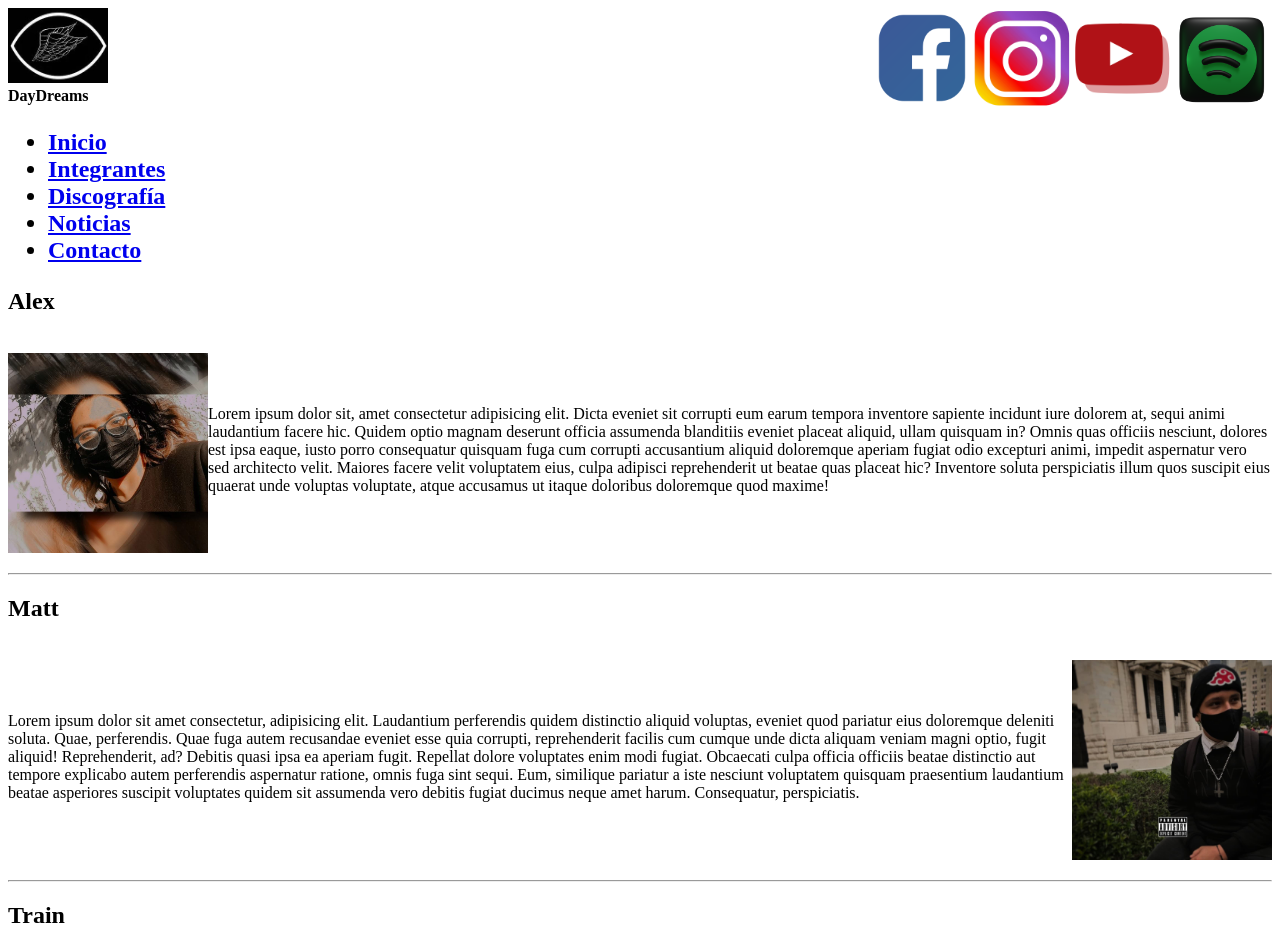
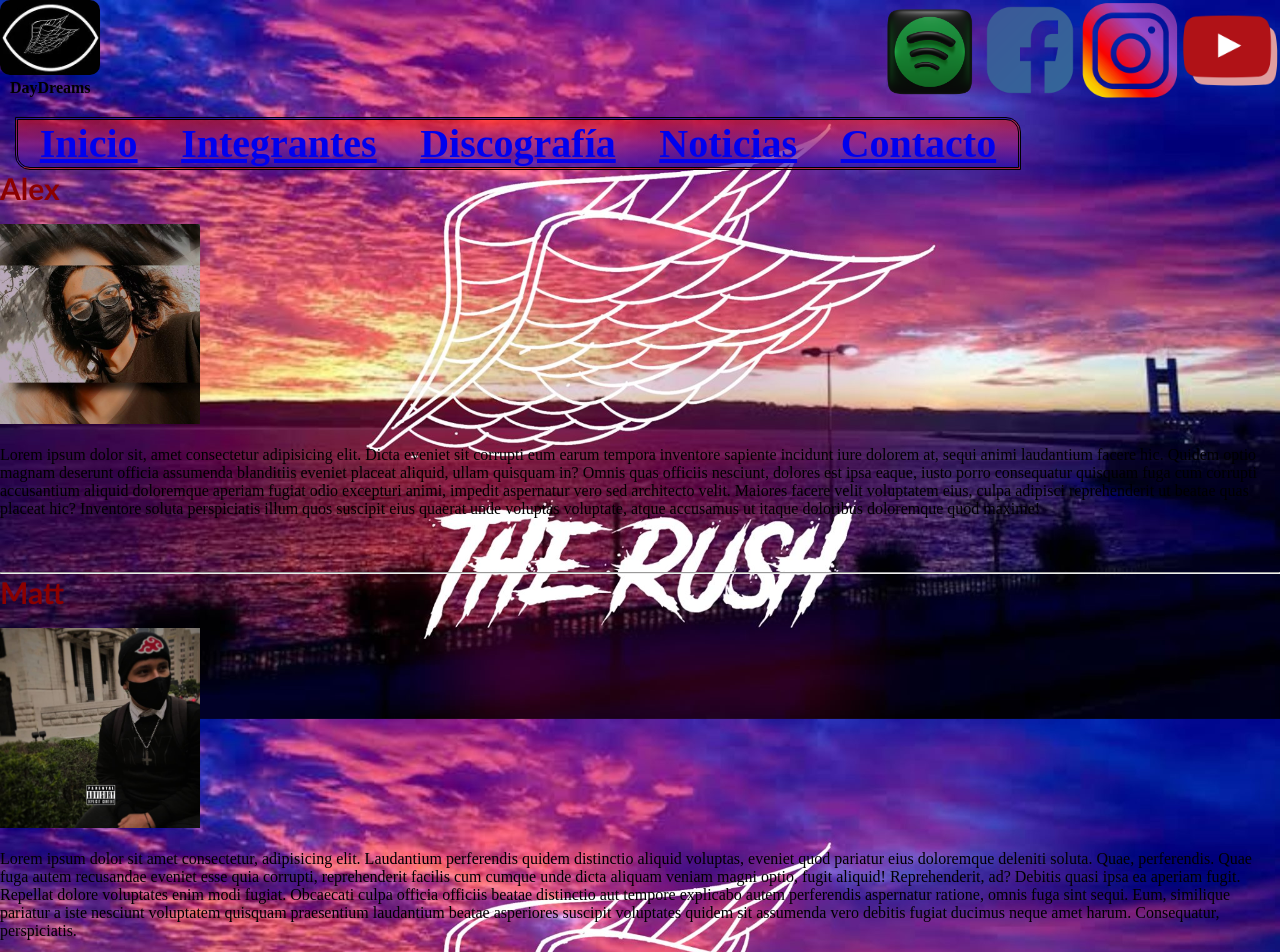
Before and after one commit to TrainHXIII/DayDreams, a plain HTML site: page pages/integrantes.html in a window 1280 px wide. Shown: the top 952 px of the page. Drawn offline with Linux system fonts and the light colour scheme.

Commit message:
Branch animacion index cambios

```diff
--- a/css/style.css
+++ b/css/style.css
@@ -5,6 +5,7 @@
 
 body {
     background-image: url(../img/background.jpg);
+    background-size: 100%;
 }
 
 .logo {
@@ -34,7 +35,7 @@ body {
 
 h1 {
     display: inline-block;
-    background-image: linear-gradient(rgba(255, 25, 0, 0.514), rgba(146, 33, 131, 0.782));
+    background-image: linear-gradient(rgba(255, 25, 0, 0.514), rgba(146, 33, 131, 0.782), rgba(43, 16, 176, 0.686));
     border-style: double;
     font-size: 40px;
     font-family: 'Times New Roman';
@@ -50,6 +51,10 @@ h1 {
     flex-wrap: wrap;
     justify-content: space-around;
 
+}
+
+.navegador :hover {
+    background-image: radial-gradient(rgba(255, 255, 255, 0.988), rgba(208, 49, 105, 0.714));
 }
 
 .quinesSomos {
--- a/pages/integrantes.html
+++ b/pages/integrantes.html
@@ -6,27 +6,24 @@
     <meta http-equiv="X-UA-Compatible" content="IE=edge">
     <meta name="viewport" content="width=device-width, initial-scale=1.0">
     <link rel="icon" href="../img/logo.jpg">
+    <link rel="stylesheet" href="../css/style.css">
     <title>Daydreams</title>
 </head>
 
 <body>
     <header>
-        <a href="../index.html"><img src="../img/Logo.jpg" width="100" height="75" alt="Logo de DayDreams"></a>
-        <a href="" target="_blank"><img src="../img/spotify.webp" width="100" alt="Logo de Spotify"
-                style="float:right"></a>
+        <a href="../index.html"><img class="logo" src="../img/Logo.jpg" alt="Logo de DayDreams"></a>
+        <a href="" target="_blank"><img class="spotify" src="../img/spotify.webp" alt="Logo de Spotify"></a>
         <!-- No tenemos Spotify -->
-        <a href="https://www.youtube.com/channel/UC7i8DphhctgyfFrOyKVKTpA" target="_blank"><img src="../img/youtube.png"
-                width="100" alt="Logo de Youtube" style="float:right"></a>
-        <a href="https://www.instagram.com/the.rush.project/" target="_blank"><img src="../img/instagram.webp"
-                width="100" alt="Logo de instagram" style="float:right"></a>
-        <a href="https://www.facebook.com/The-Rush-101519521686608" target="_blank"><img src="../img/facebook.png"
-                width="100" alt="Logo de Facebook" style="float:right"></a>
+        <a href="https://www.youtube.com/channel/UC7i8DphhctgyfFrOyKVKTpA" target="_blank"><img class="youtube" src="../img/youtube.png" alt="Logo de Youtube"></a>
+        <a href="https://www.instagram.com/the.rush.project/" target="_blank"><img class="instagram" src="../img/instagram.webp" alt="Logo de instagram"></a>
+        <a href="https://www.facebook.com/The-Rush-101519521686608" target="_blank"><img class="facebook" src="../img/facebook.png" alt="Logo de Facebook"></a>
         <br>
-        <strong>DayDreams</strong>
+        <strong class="dayDreams">DayDreams</strong>
 
         <nav>
             <h1>
-                <ul>
+                <ul class="navegador">
                     <li><a href="../index.html">Inicio</a></li>
                     <li><a href="integrantes.html">Integrantes</a></li>
                     <li><a href="discografia.html">Discografía</a></li>
@@ -42,9 +39,10 @@
             Alex
         </h2>
         <br>
-        <img src="../img/alex.jpg" width="200" alt="Foto de Alex" style="float:left">
-        <br><br>
-        <p>Lorem ipsum dolor sit, amet consectetur adipisicing elit. Dicta eveniet sit corrupti eum earum tempora
+        <div class="divAlex">
+            <img class="imagenAlex" src="../img/alex.jpg" width="200" alt="Foto de Alex">
+            <br><br>
+            <p class="descripcionAlex">Lorem ipsum dolor sit, amet consectetur adipisicing elit. Dicta eveniet sit corrupti eum earum tempora
             inventore sapiente incidunt iure dolorem at, sequi animi laudantium facere hic. Quidem optio magnam deserunt
             officia assumenda blanditiis eveniet placeat aliquid, ullam quisquam in? Omnis quas officiis nesciunt,
             dolores est ipsa eaque, iusto porro consequatur quisquam fuga cum corrupti accusantium aliquid doloremque
@@ -52,6 +50,7 @@
             voluptatem eius, culpa adipisci reprehenderit ut beatae quas placeat hic? Inventore soluta perspiciatis
             illum quos suscipit eius quaerat unde voluptas voluptate, atque accusamus ut itaque doloribus doloremque
             quod maxime!</p>
+        </div>
         <br><br><br>
         <hr>
 
@@ -59,9 +58,10 @@
             Matt
         </h2>
         <br>
-        <img src="../img/matt.jpg" width="200" alt="Foto de Matt" style="float:right">
-        <br><br>
-        <p>Lorem ipsum dolor sit amet consectetur, adipisicing elit. Laudantium perferendis quidem distinctio aliquid
+        <div>
+            <img src="../img/matt.jpg" width="200" alt="Foto de Matt">
+            <br><br>
+            <p class="descripcionMatt">Lorem ipsum dolor sit amet consectetur, adipisicing elit. Laudantium perferendis quidem distinctio aliquid
             voluptas, eveniet quod pariatur eius doloremque deleniti soluta. Quae, perferendis. Quae fuga autem
             recusandae eveniet esse quia corrupti, reprehenderit facilis cum cumque unde dicta aliquam veniam magni
             optio, fugit aliquid! Reprehenderit, ad? Debitis quasi ipsa ea aperiam fugit. Repellat dolore voluptates
@@ -69,6 +69,7 @@
             aspernatur ratione, omnis fuga sint sequi. Eum, similique pariatur a iste nesciunt voluptatem quisquam
             praesentium laudantium beatae asperiores suscipit voluptates quidem sit assumenda vero debitis fugiat
             ducimus neque amet harum. Consequatur, perspiciatis.</p>
+        </div>
         <br><br><br>
         <hr>
 
@@ -76,9 +77,10 @@
             Train
         </h2>
         <br>
-        <img src="../img/train.jpg" width="200" alt="Foto de Train" style="float:left">
-        <br><br>
-        <p>Lorem ipsum dolor sit amet consectetur adipisicing elit. Quibusdam, consequuntur voluptate. Quam, iure iste.
+        <div>
+            <img src="../img/train.jpg" width="200" alt="Foto de Train">
+            <br><br>
+            <p class="descripcionTrain">Lorem ipsum dolor sit amet consectetur adipisicing elit. Quibusdam, consequuntur voluptate. Quam, iure iste.
             Voluptas et ratione porro iste, fugit officia reiciendis velit amet sit possimus. Nisi repellat quo atque
             nulla odio libero repudiandae blanditiis doloribus voluptatem doloremque natus provident at minus maiores
             vitae reiciendis, architecto debitis vel. Laboriosam veritatis tempora perferendis id voluptas sequi
@@ -86,6 +88,7 @@
             praesentium animi harum atque! Eos, hic reiciendis, perferendis eaque error commodi iste asperiores, iusto
             nulla consequuntur itaque fugit eum provident obcaecati quos suscipit totam beatae! Quis, commodi distinctio
             aperiam sapiente facilis quas!</p>
+        </div>
         <br><br><br>
         <hr>
 
@@ -93,9 +96,10 @@
             Carlangas
         </h2>
         <br>
-        <img src="../img/carlangas.jpg" width="200" alt="Foto de Carlangas" style="float:right">
-        <br><br>
-        <p>Lorem ipsum, dolor sit amet consectetur adipisicing elit. Ipsa at, dolores nam, ab cumque quia, porro rerum
+        <div>
+            <img src="../img/carlangas.jpg" width="200" alt="Foto de Carlangas">
+            <br><br>
+            <p class="despcripcionCarlangas">Lorem ipsum, dolor sit amet consectetur adipisicing elit. Ipsa at, dolores nam, ab cumque quia, porro rerum
             accusamus molestiae odit eligendi eveniet impedit mollitia vel? Fugiat porro corrupti autem debitis qui
             blanditiis molestias, consequatur, voluptates, non eaque delectus maxime! Ducimus illum praesentium earum
             quas voluptatum nemo, iure nulla modi corporis ipsum quae, repudiandae deleniti? Soluta fugiat asperiores
@@ -103,6 +107,7 @@
             voluptatem nemo odio? Odit incidunt, debitis voluptatibus ex ratione voluptatum consequuntur veniam labore
             illum quibusdam sapiente iusto deleniti harum vitae aut voluptates velit at fugit odio perferendis. Rem,
             asperiores minus!</p>
+        </div>
         <br><br><br>
         <hr>
 
@@ -110,9 +115,10 @@
             Tocino
         </h2>
         <br>
-        <img src="../img/tocino.jpg" width="200" alt="Foto del Tocino" style="float:left">
-        <br><br>
-        <p>Lorem ipsum dolor sit amet consectetur adipisicing elit. Sapiente eveniet, ad nemo nobis maiores natus
+        <div>
+            <img src="../img/tocino.jpg" width="200" alt="Foto del Tocino">
+            <br><br>
+            <p class="descripcionTocino">Lorem ipsum dolor sit amet consectetur adipisicing elit. Sapiente eveniet, ad nemo nobis maiores natus
             ducimus dicta non quam quis dolor ut incidunt aut quo voluptate similique excepturi necessitatibus
             veritatis! Nemo possimus deserunt, aspernatur asperiores iste debitis vitae voluptatum minima magnam neque
             id porro odit maxime eveniet suscipit officiis molestiae, inventore perspiciatis accusantium rem laudantium
@@ -120,6 +126,7 @@
             asperiores. Veniam assumenda consectetur quibusdam magnam doloremque perferendis, ab dolor, necessitatibus
             corporis nostrum eligendi ut provident incidunt blanditiis aut sit laborum reprehenderit natus. Eveniet
             natus, cum incidunt officiis expedita adipisci quo.</p>
+        </div>
         <br><br>
     </section>
     <br><br>
```
Also changed, not shown: pages/contacto.html (+8 -11 lines), pages/discografia.html (+8 -11 lines), pages/noticias.html (+11 -16 lines).
